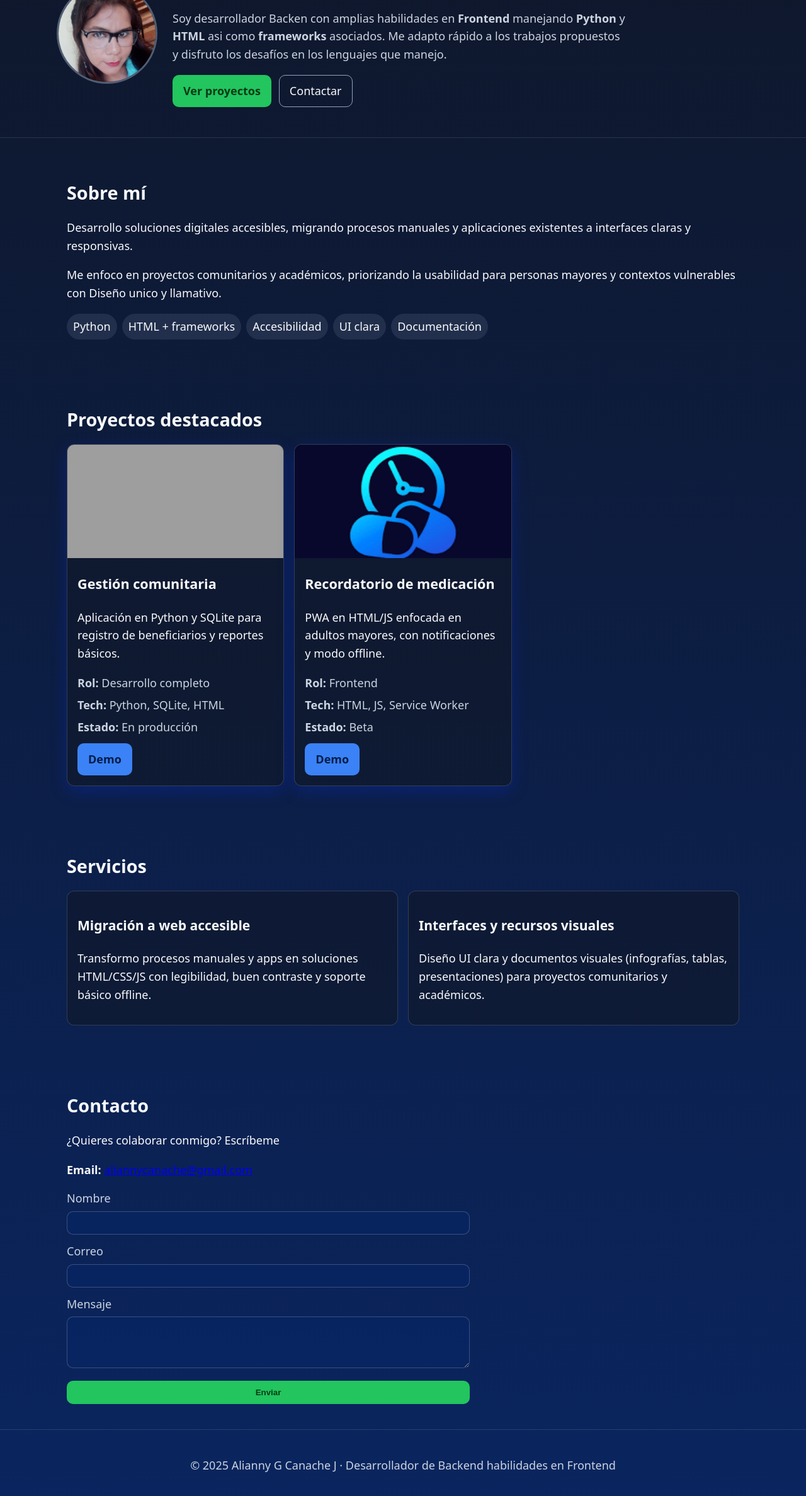
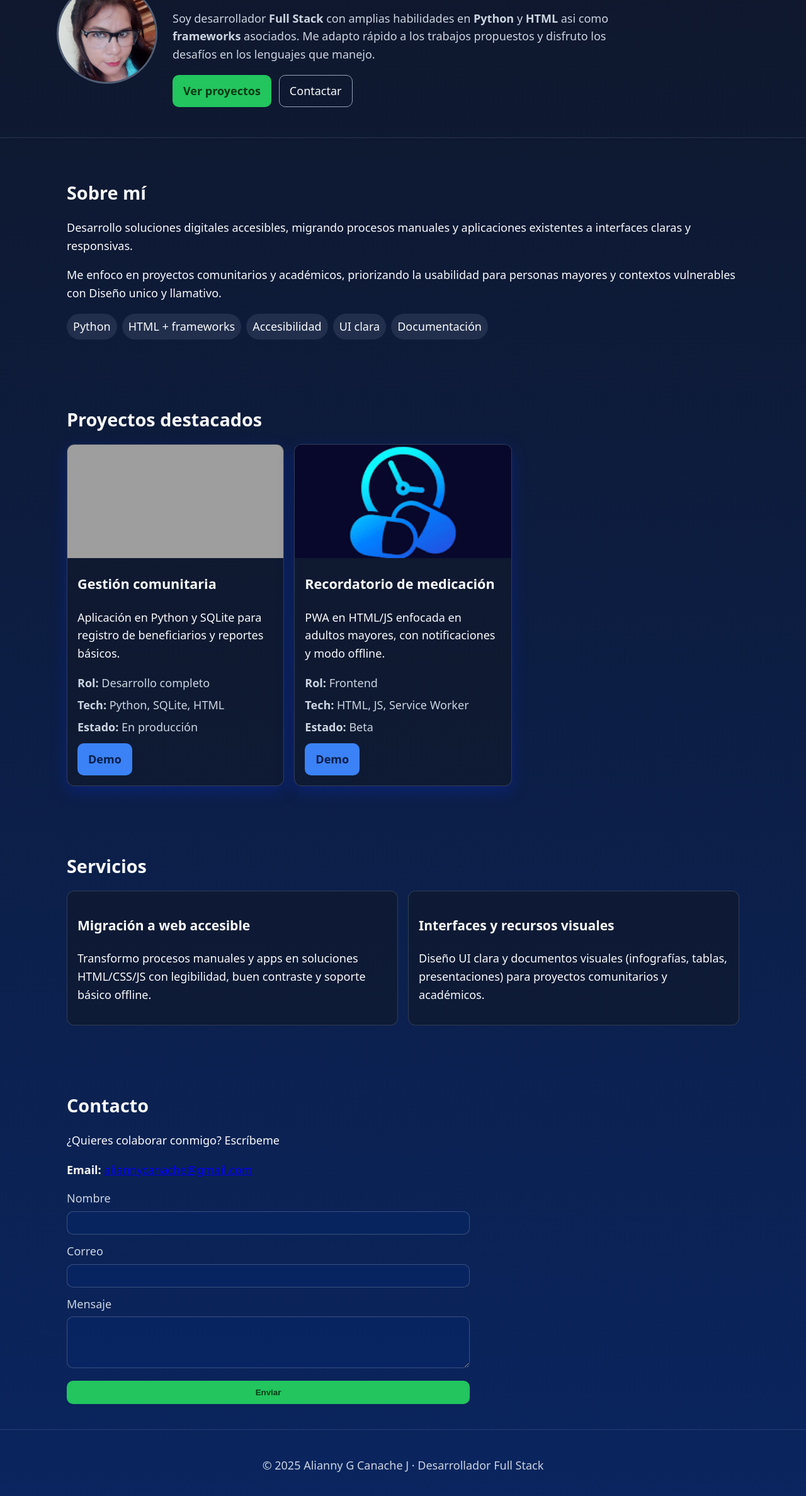
Before and after one commit to aliannycanache-glitch/mi-portafolio, a plain HTML site: page index.html in a window 1280 px wide. Shown: the part 157-2532 px from the top of the page at 63% size. Drawn offline with Linux system fonts and the light colour scheme; grey boxes are pictures that could not be loaded.

Commit message:
Actualización visible en index.html

```diff
--- a/index.html
+++ b/index.html
@@ -4,7 +4,7 @@
   <meta charset="UTF-8" />
   <meta name="viewport" content="width=device-width, initial-scale=1" />
   <title>Portafolio | Alianny G Canache J</title>
-  <meta name="description" content="Desarrollador Backend y habilidades en Frontend iniciada en Python y HTML con frameworks. Portafolio de proyectos y servicios." />
+  <meta name="description" content="Desarrollador Full Stack con amplias habilidades en Python y HTML con frameworks asociados. Portafolio de proyectos y servicios." />
   <link rel="stylesheet" href="css/styles.css" />
 </head>
 <body>
@@ -32,7 +32,7 @@
         </div>
         <div class="hero-text">
           <h1>Alianny G Canache J</h1>
-          <p>Soy desarrollador Backen con amplias habilidades en <strong>Frontend</strong> manejando <strong>Python</strong> y <strong>HTML</strong> asi como <strong>frameworks</strong> asociados. Me adapto rápido a los trabajos propuestos y disfruto los desafíos en los lenguajes que manejo.</p>
+          <p>Soy desarrollador <strong>Full Stack</strong> con amplias habilidades en <strong>Python</strong> y <strong>HTML</strong> asi como <strong>frameworks</strong> asociados. Me adapto rápido a los trabajos propuestos y disfruto los desafíos en los lenguajes que manejo.</p>
           <div class="hero-actions">
             <a class="btn primary" href="#projects">Ver proyectos</a>
             <a class="btn outline" href="#contact">Contactar</a>
@@ -135,7 +135,7 @@
   </main>
 
   <footer class="site-footer" role="contentinfo">
-    <p>© 2025 Alianny G Canache J · Desarrollador de Backend habilidades en Frontend</p>
+    <p>© 2025 Alianny G Canache J · Desarrollador Full Stack</p>
   </footer>
 
   <script src="js/main.js"></script>
```
